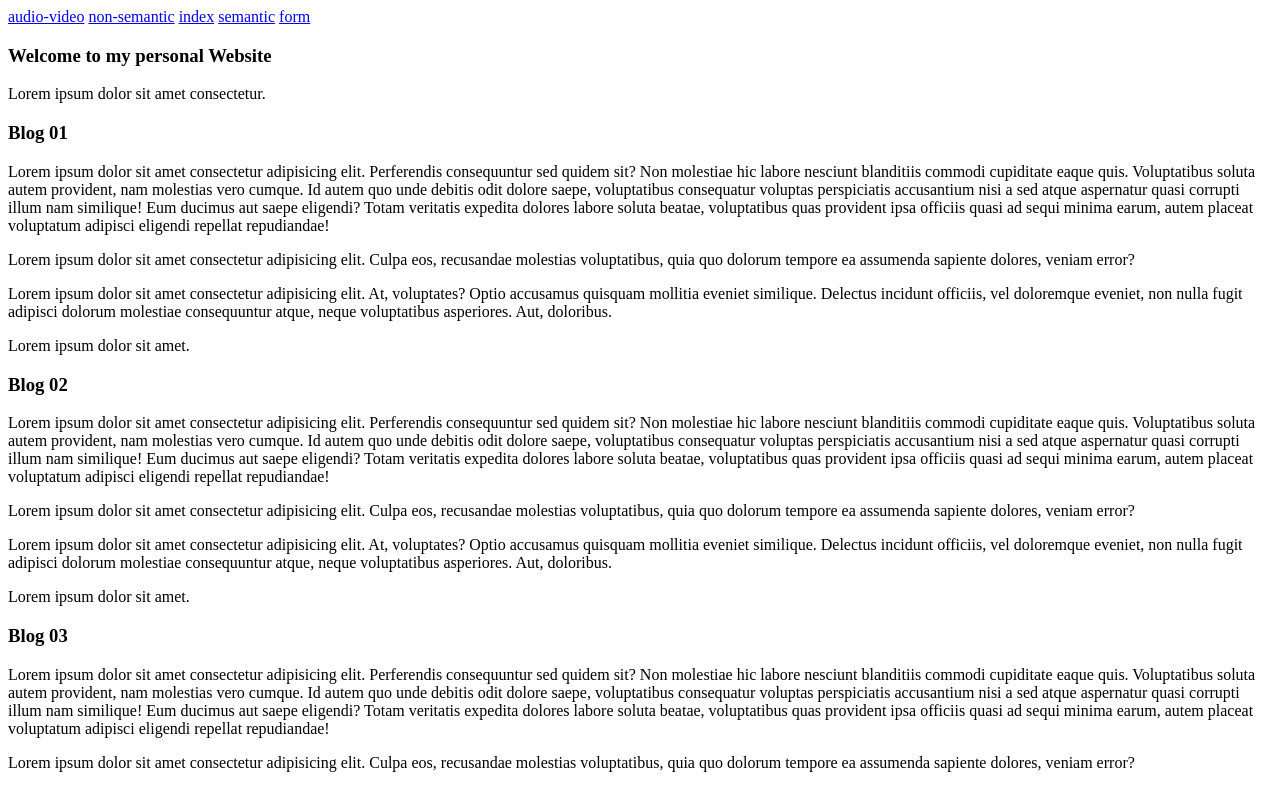
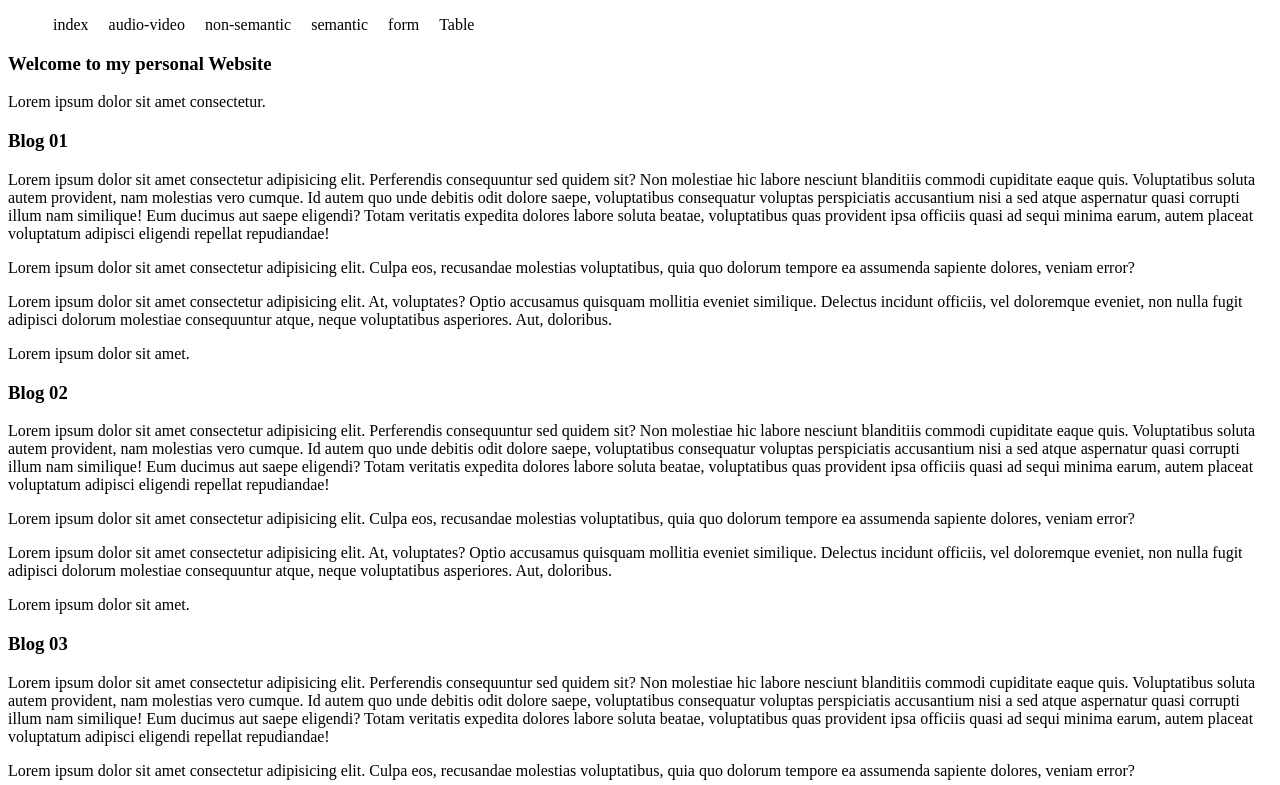
Before and after one commit to Sumayea104/html5-intro, a plain HTML site: page semantic.html in a window 1280 px wide. Shown: the top 785 px of the page. Drawn offline with Linux system fonts and the light colour scheme.

Commit message:
style added

```diff
--- a/semantic.html
+++ b/semantic.html
@@ -5,15 +5,20 @@
     <meta http-equiv="X-UA-Compatible" content="IE=edge">
     <meta name="viewport" content="width=device-width, initial-scale=1.0">
     <title>Semantic tags</title>
+    <link rel="stylesheet" href="styles.css">
 </head>
 <body>
     <header>
         <nav>
-            <a href="audio-video.html">audio-video</a>
-        <a href="non-semantic.html">non-semantic</a>
-        <a href="index.html">index</a>
-        <a href="semantic.html">semantic</a>
-        <a href="form.html">form</a>
+            <ul>
+                <li><a href="index.html">index</a></li>
+                <li><a href="audio-video.html">audio-video</a></li>
+                <li><a href="non-semantic.html">non-semantic</a></li>
+                <li><a href="semantic.html">semantic</a></li>
+                <li><a href="form.html">form</a></li>
+                <li><a href="table.html">Table</a></li>
+                <li></li>
+            </ul>
         </nav>
         <h3>Welcome to my personal Website</h3>
         <p>Lorem ipsum dolor sit amet consectetur.</p>
--- /dev/null
+++ b/styles.css
@@ -0,0 +1,18 @@
+nav ul{
+    display: flex;
+}
+nav li{
+    list-style: none;
+    margin-right: 10px;
+    padding: 0 5px;
+
+}
+
+nav li:hover{
+    background-color: coral;
+
+}
+nav li a{
+    text-decoration: none;
+    color: black;
+}
```
Also changed, not shown: audio-video.html (+1 -0 lines), form.html (+12 -0 lines), non-semantic.html (+2 -1 lines), table.html (+16 -0 lines).
